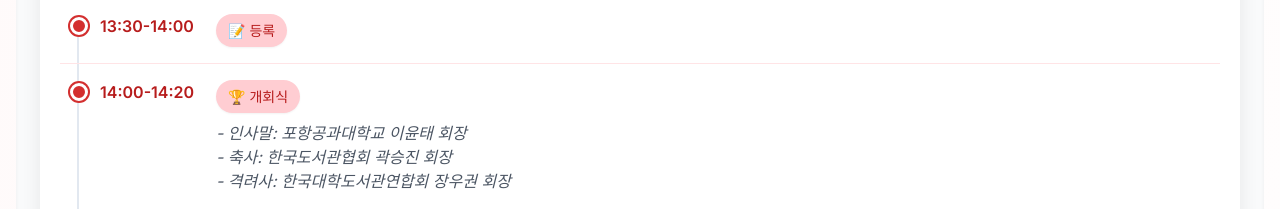
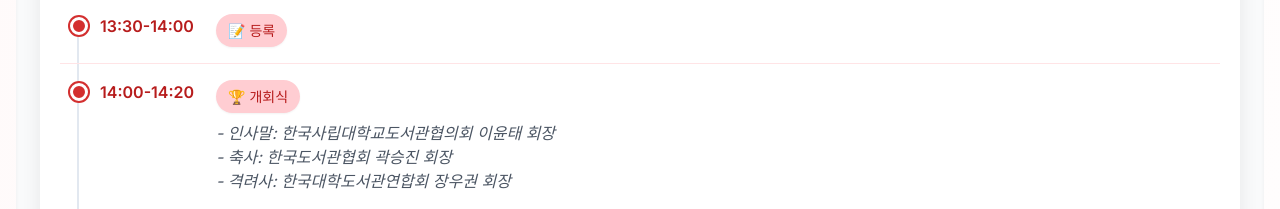
Before and after one commit to 2025kapul/2025kapul.github.io, a plain HTML site: page index.html in a window 1280 px wide. Shown: the part 1560-1769 px from the top of the page. Drawn offline with nearby package versions, Linux system fonts and the light colour scheme.

Commit message:
Update index.html

```diff
--- a/index.html
+++ b/index.html
@@ -683,7 +683,7 @@
                                 <p class="mb-2">
                                     <span class="session-type session-type-general"><span class="sr-only">유형: </span>🏆 개회식</span>
                                 </p>
-                                <em class="text-gray-600">- 인사말: 포항공과대학교 이윤태 회장<br>- 축사: 한국도서관협회 곽승진 회장<br>- 격려사: 한국대학도서관연합회 장우권 회장</em>
+                                <em class="text-gray-600">- 인사말: 한국사립대학교도서관협의회 이윤태 회장<br>- 축사: 한국도서관협회 곽승진 회장<br>- 격려사: 한국대학도서관연합회 장우권 회장</em>
                             </div>
                         </div>
                         <div class="schedule-item">
```
